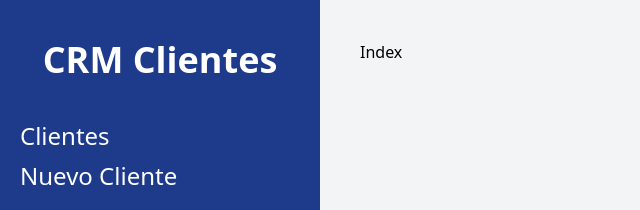
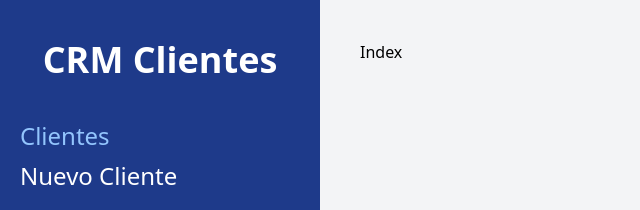
Before and after one commit to ppagano91/crm-react, a React (Vite) app: page / in a window 1280 px wide. Shown: the top 210 px of the page, without its empty margins (0-640 px from the left). Built offline with nearby package versions, Linux system fonts and the light colour scheme.

Commit message:
Resaltar página actual

```diff
--- a/src/components/Layout.jsx
+++ b/src/components/Layout.jsx
@@ -1,7 +1,9 @@
 import React from "react";
-import { Outlet, Link } from "react-router-dom";
+import { Outlet, Link, useLocation } from "react-router-dom";
 
 const Layout = () => {
+  const location = useLocation();
+
   return (
     <div className="md:flex md:min-h-screen">
       <aside className="md:w-1/4 bg-blue-900 px-5 py-10">
@@ -10,13 +12,19 @@
         </h2>
         <nav className="mt-10">
           <Link
-            className="text-2xl block mt-2 hover:text-blue-300 text-white"
+            className={`${
+              location.pathname === "/" ? "text-blue-300" : "text-white"
+            } text-2xl block mt-2 hover:text-blue-300`}
             to="/"
           >
             Clientes
           </Link>
           <Link
-            className="text-2xl block mt-2 hover:text-blue-300 text-white"
+            className={`${
+              location.pathname === "/clientes/nuevo"
+                ? "text-blue-300"
+                : "text-white"
+            } text-2xl block mt-2 hover:text-blue-300`}
             to="/clientes/nuevo"
           >
             Nuevo Cliente
```
